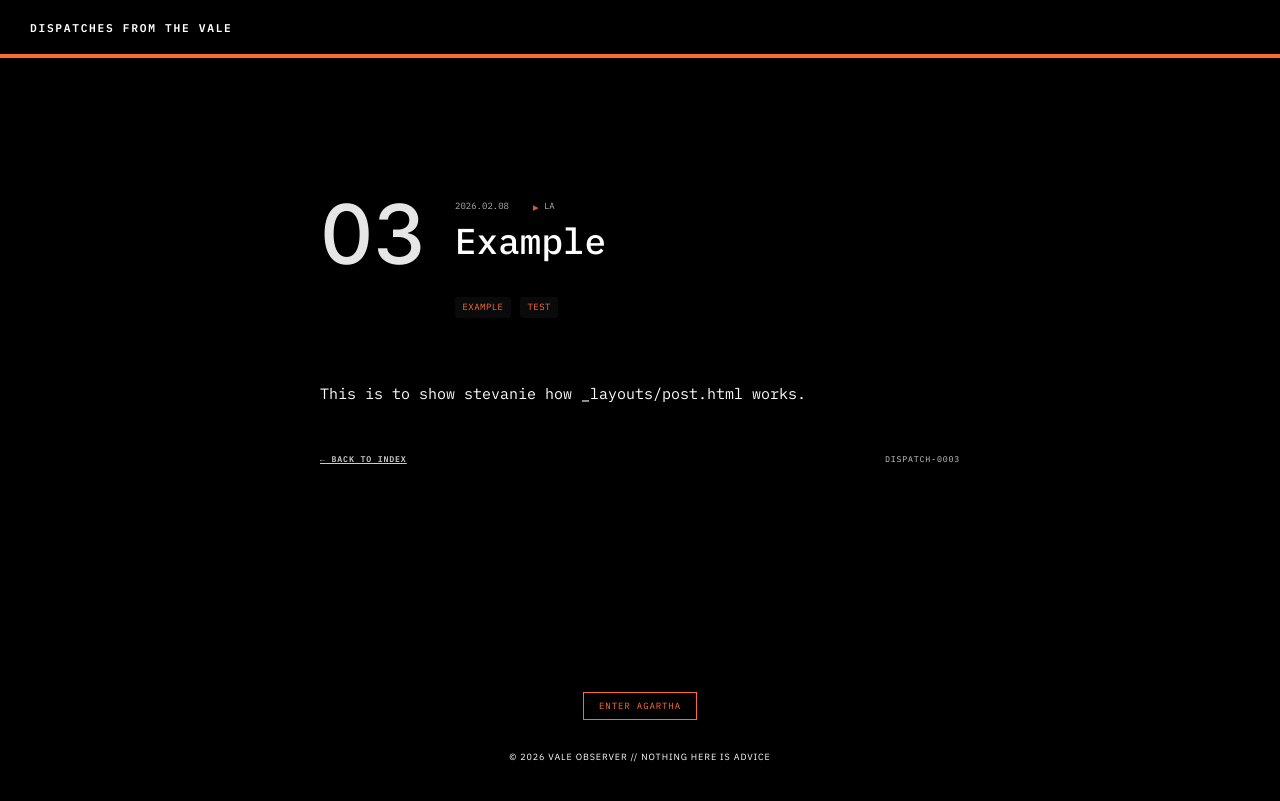
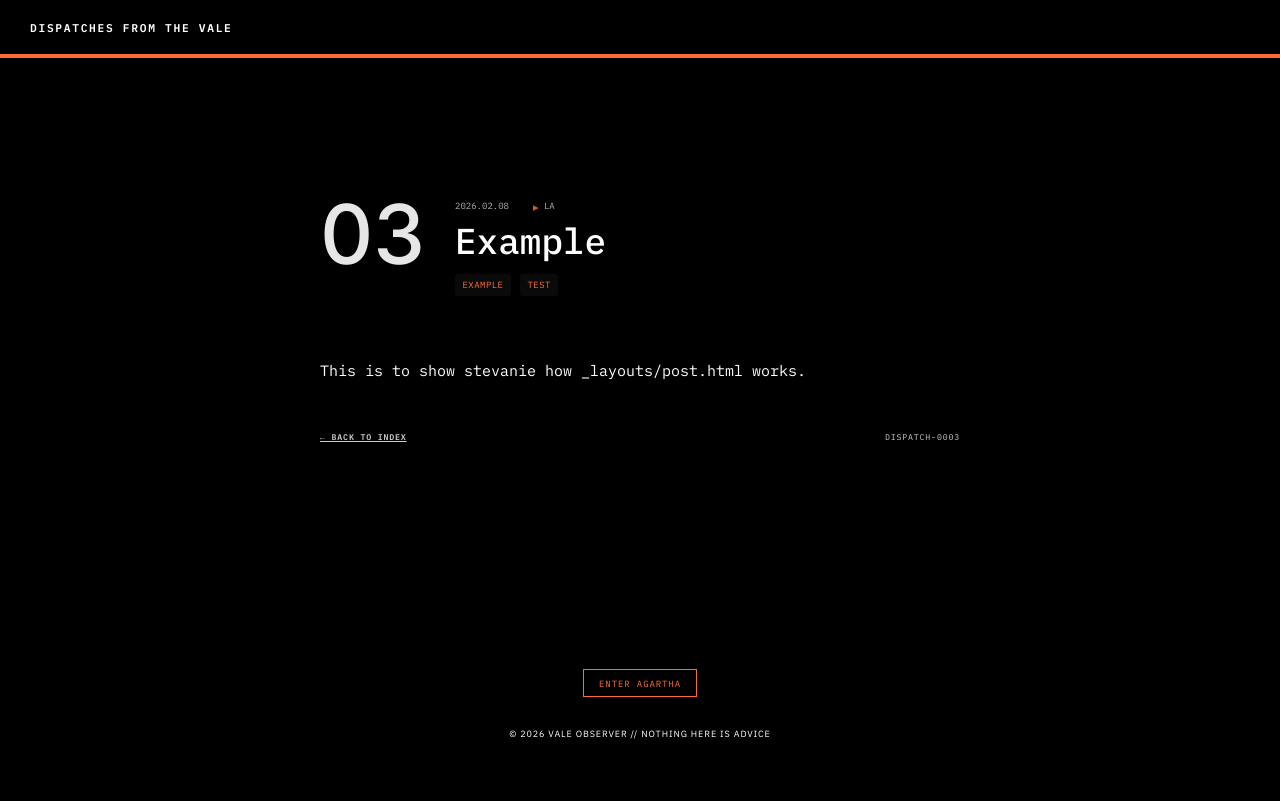
Before and after one commit to valeobserver/dispatches-from-the-vale, a Jekyll site: the page built from _posts/2026-02-08-show-stevanie.md, in a window 1280 px wide. Shown: the top 801 px of the page. Built offline with Jekyll 4.4.1, drawn with Linux system fonts in a browser that asks for light colours.

Commit message:
Update post.html

```diff
--- a/_layouts/post.html
+++ b/_layouts/post.html
@@ -73,7 +73,6 @@ layout: default
     font-size: 2.4rem;          /* large title next to number */
     font-weight: 500;
     line-height: 1;
-    margin: 0 0 1.5rem 0;
   }
 
   .article-tags {
```
